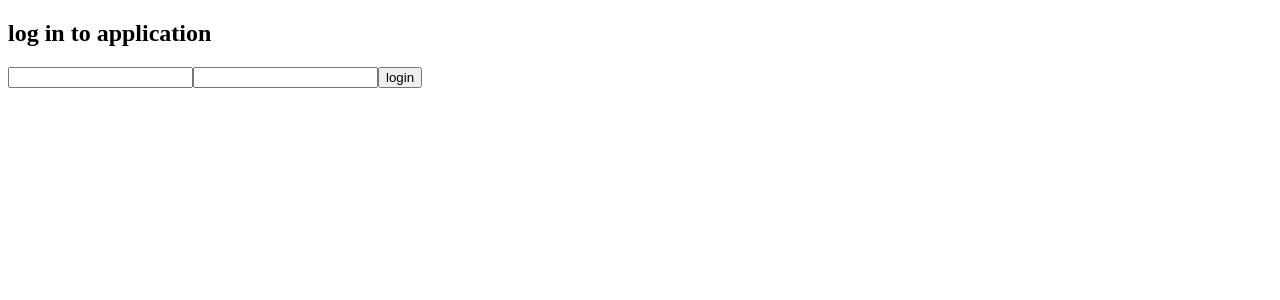
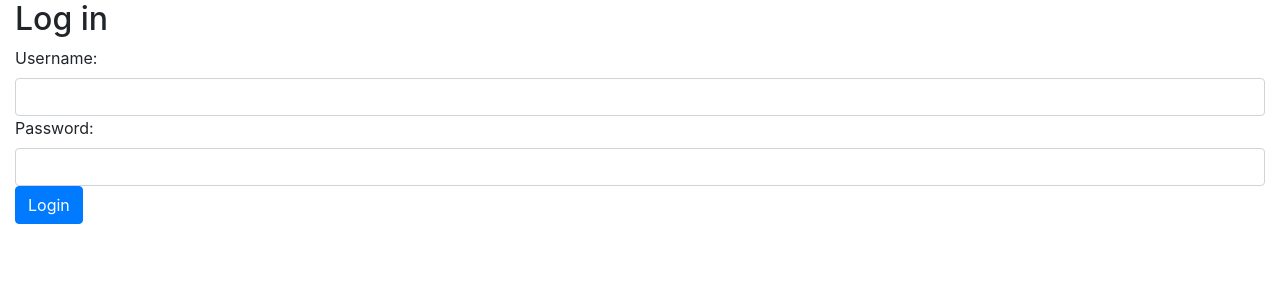
Before and after one commit to flcsn/FSO-2021-Exercises, a React (Create React App) app in the folder part5/bloglist-frontend/: page /blogs in a window 1280 px wide. Shown: the top 300 px of the page. Built offline with nearby package versions, Linux system fonts and the light colour scheme; no server answers.

Commit message:
completed exercises 7.19-7.20

```diff
--- a/part5/bloglist-frontend/package.json
+++ b/part5/bloglist-frontend/package.json
@@ -7,6 +7,7 @@
     "axios": "^0.21.1",
     "prop-types": "^15.7.2",
     "react": "^17.0.1",
+    "react-bootstrap": "^2.0.4",
     "react-dom": "^17.0.1",
     "react-redux": "^7.2.6",
     "react-router-dom": "^5.3.0",
--- a/part5/bloglist-frontend/public/index.html
+++ b/part5/bloglist-frontend/public/index.html
@@ -24,6 +24,12 @@
       work correctly both with client-side routing and a non-root public URL.
       Learn how to configure a non-root public URL by running `npm run build`.
     -->
+    <link
+    rel="stylesheet"
+    href="https://maxcdn.bootstrapcdn.com/bootstrap/4.3.1/css/bootstrap.min.css"
+    integrity="sha384-ggOyR0iXCbMQv3Xipma34MD+dH/1fQ784/j6cY/iJTQUOhcWr7x9JvoRxT2MZw1T"
+    crossorigin="anonymous"
+    />
     <title>React App</title>
   </head>
   <body>
--- a/part5/bloglist-frontend/src/App.js
+++ b/part5/bloglist-frontend/src/App.js
@@ -123,7 +123,7 @@ const App = () => {
   }
 
   return (
-    <div>
+    <div className='container'>
       <Notification notification={notification} />
       <Router>
         <NavBar user={user} handleLogout={handleLogout}/>
--- a/part5/bloglist-frontend/src/components/BlogForm.js
+++ b/part5/bloglist-frontend/src/components/BlogForm.js
@@ -1,5 +1,6 @@
 import React, { useState, useImperativeHandle } from 'react'
 import PropTypes from 'prop-types'
+import { Form, Button } from 'react-bootstrap'
 
 const BlogForm = React.forwardRef(({ createNewBlog }, ref) => {
   const [blogTitle, setBlogTitle] = useState('')
@@ -17,18 +18,35 @@ const BlogForm = React.forwardRef(({ createNewBlog }, ref) => {
   return (
     <div>
       <h2>create new</h2>
-      <form onSubmit={createNewBlog}>
-        <label>title: </label>
-        <input id='titleField' type='text' name='title' value={blogTitle} onChange={handleTitleChange}/>
-        <br/>
-        <label>author: </label>
-        <input id='authorField' type='text' name='author' value={blogAuthor} onChange={handleAuthorChange}/>
-        <br/>
-        <label>url: </label>
-        <input id='urlField' type='text' name='url' value ={blogUrl} onChange={handleUrlChange}/>
-        <br/>
-        <button id='submitButton' type='submit'>submit</button>
-      </form>
+      <Form onSubmit={createNewBlog}>
+        <Form.Group>
+          <Form.Label>Title: </Form.Label>
+          <Form.Control
+            id='titleField'
+            type='text'
+            name='title'
+            value={blogTitle}
+            onChange={handleTitleChange}
+          />
+          <Form.Label>Author: </Form.Label>
+          <Form.Control
+            id='authorField'
+            type='text'
+            name='author'
+            value={blogAuthor}
+            onChange={handleAuthorChange}
+          />
+          <Form.Label>URL: </Form.Label>
+          <Form.Control
+            id='urlField'
+            type='text'
+            name='url'
+            value ={blogUrl}
+            onChange={handleUrlChange}
+          />
+          <Button variant='primary' id='submitButton' type='submit'> Create blog</Button>
+        </Form.Group>
+      </Form>
     </div>
   )
 })
--- a/part5/bloglist-frontend/src/components/BlogList.js
+++ b/part5/bloglist-frontend/src/components/BlogList.js
@@ -1,25 +1,24 @@
 import React from 'react'
 import { Link } from 'react-router-dom'
+import { Table } from 'react-bootstrap'
 
 const BlogList = ({ blogs }) => {
-  const blogStyle = {
-    paddingTop: 10,
-    paddingLeft: 2,
-    border: 'solid',
-    borderWidth: 1,
-    marginBottom: 5
-  }
-
   return (
     <div>
       <h2>Blogs</h2>
-      {blogs.map(blog =>
-        <div key={blog.id} style={blogStyle}>
-          <Link href='#' to={`/blogs/${blog.id}`}>
-            {blog.title}
-          </Link>
-        </div>
-      )}
+      <Table striped>
+        <tbody>
+          {blogs.map(blog =>
+            <tr key={blog.id}>
+              <td>
+                <Link href='#' to={`/blogs/${blog.id}`}>
+                  {blog.title}
+                </Link>
+              </td>
+            </tr>
+          )}
+        </tbody>
+      </Table>
     </div>
   )
 }
--- a/part5/bloglist-frontend/src/components/CommentForm.js
+++ b/part5/bloglist-frontend/src/components/CommentForm.js
@@ -1,12 +1,19 @@
 import React from 'react'
+import { Button, Form } from 'react-bootstrap'
 
 const CommentForm = ({ blog, addComment }) => {
   return (
     <div>
-      <form onSubmit={(event) => addComment(blog, event)}>
-        <input type='text' name='comment' placeholder='add a comment!'></input>
-        <button type='submit'>submit</button>
-      </form>
+      <Form onSubmit={(event) => addComment(blog, event)}>
+        <Form.Group>
+          <Form.Control
+            type='text'
+            name='comment'
+            placeholder='Add your thoughts!'
+          />
+          <Button variant='primary' type='submit'>Send comment</Button>
+        </Form.Group>
+      </Form>
     </div>
   )
 }
--- a/part5/bloglist-frontend/src/components/Login.js
+++ b/part5/bloglist-frontend/src/components/Login.js
@@ -1,14 +1,32 @@
 import React from 'react'
+import { Form, Button } from 'react-bootstrap'
 
 const Login = ({ handleLogin, username, password, usernameChange, passwordChange }) => {
   return (
-    <div>
-      <h2>log in to application</h2>
-      <form onSubmit={handleLogin}>
-        <input id='usernameField' type='text' name='username' value={username} onChange={usernameChange}/>
-        <input id='passwordField' type='password' name='password' value={password} onChange={passwordChange}/>
-        <button id='loginButton' type='submit'>login</button>
-      </form>
+    <div className='container-fluid'>
+      <h2>Log in</h2>
+      <Form onSubmit={handleLogin}>
+        <Form.Group>
+          <Form.Label>Username: </Form.Label>
+          <Form.Control
+            type='text'
+            name='username'
+            value={username}
+            onChange={usernameChange}
+          />
+          <Form.Label>Password: </Form.Label>
+          <Form.Control
+            id='passwordField'
+            type='password'
+            name='password'
+            value={password}
+            onChange={passwordChange}
+          />
+          <Button variant='primary' type='submit'>
+            Login
+          </Button>
+        </Form.Group>
+      </Form>
     </div>
   )
 }
--- a/part5/bloglist-frontend/src/components/NavBar.js
+++ b/part5/bloglist-frontend/src/components/NavBar.js
@@ -1,17 +1,30 @@
 import React from 'react'
+import { Nav, Navbar } from 'react-bootstrap'
 import { Link } from 'react-router-dom'
 
 const NavBar = ({ user, handleLogout }) => {
   return (
     <div>
-      <Link href='#' to='/blogs'> blogs </Link>
-      <Link href='#' to='/users'> users </Link>
-      <div>
-        <p>
-          {user.name} logged in
-          <button onClick={handleLogout}>log out</button>
-        </p>
-      </div>
+      <Navbar collapseOnSelect expand='lg'>
+        <Navbar.Toggle aria-controls='responsive-navbar-nav' />
+        <Navbar.Collapse id='responsive-navbar-nav'>
+          <Nav className='mr-auto'>
+            <Nav.Link href='#' as='span'>
+              <Link to='/'> Home </Link>
+            </Nav.Link>
+            <Nav.Link href='#' as='span'>
+              <Link to='/blogs'> Blogs </Link>
+            </Nav.Link>
+            <Nav.Link href='#' as='span'>
+              <Link href='#' to='/users'> Users </Link>
+            </Nav.Link>
+            <Nav.Link href='#' as='span'>
+              Logged in as {user.name}
+              <button onClick={handleLogout}>Log out</button>
+            </Nav.Link>
+          </Nav>
+        </Navbar.Collapse>
+      </Navbar>
     </div>
   )
 }
--- a/part5/bloglist-frontend/src/components/Notification.js
+++ b/part5/bloglist-frontend/src/components/Notification.js
@@ -1,5 +1,6 @@
 import React from 'react'
 import '../index.css'
+import { Alert } from 'react-bootstrap'
 
 const Notification = ({ notification }) => {
   if (notification.message === '')
@@ -7,14 +8,18 @@ const Notification = ({ notification }) => {
 
   if (notification.type === 'SUCCESS') {
     return (
-      <div className="success">
-        {notification.message}
+      <div className="container">
+        <Alert variant='success'>
+          {notification.message}
+        </Alert>
       </div>
     )
   } else if (notification.type === 'FAILURE') {
     return (
-      <div className="error">
-        {notification.message}
+      <div className="container">
+        <Alert variant='danger'>
+          {notification.message}
+        </Alert>
       </div>
     )
   }
--- a/part5/bloglist-frontend/src/components/UserList.js
+++ b/part5/bloglist-frontend/src/components/UserList.js
@@ -1,15 +1,16 @@
 import React from 'react'
 import { Link } from 'react-router-dom'
+import { Table } from 'react-bootstrap'
 
 const UserList = ({ users }) => {
   return (
     <div>
       <h2>Users</h2>
-      <table>
+      <Table striped>
         <thead>
           <tr>
-            <td></td>
-            <td><strong>blogs created</strong></td>
+            <td>User name</td>
+            <td><strong>Blogs created</strong></td>
           </tr>
         </thead>
         <tbody>
@@ -22,7 +23,7 @@ const UserList = ({ users }) => {
             </tr>
           )}
         </tbody>
-      </table>
+      </Table>
     </div>
   )
 }
```
Also changed, not shown: 1 other file (tests, documents, lock files or other folders).
